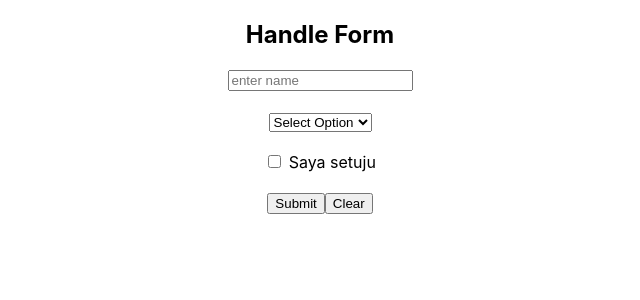
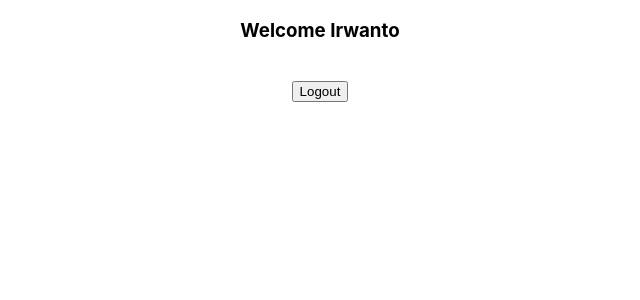
Before and after one commit to gerakanamalindonesia/react-tutorial, a React (Create React App) app: page / in a window 1280 px wide. Shown: the top 300 px of the page, without its empty margins (320-960 px from the left). Built offline with nearby package versions, Linux system fonts and the light colour scheme.

Commit message:
memahami conditional rendering

```diff
--- a/src/App.js
+++ b/src/App.js
@@ -1,32 +1,13 @@
 import {useState} from 'react'
 import './App.css';
+import Profile from "./Profile";
 
 function App() {
-    const [name, setName] = useState("")
-    const [tnc, setTnc] = useState(false)
-    const [interest, setInterest] = useState("")
-
-    function handleSubmit(e) {
-        e.preventDefault()
-
-        console.log(name, tnc, interest)
-    }
     return (
         <div className="App">
-            <h2>Handle Form</h2>
-            <form onSubmit={handleSubmit}>
-                <input type="text" placeholder="enter name" value={name} onChange={(e) => setName(e.target.value)} /><br /><br />
-                <select onChange={(e) => setInterest(e.target.value)}>
-                    <option>Select Option</option>
-                    <option>Marvel</option>
-                    <option>DC</option>
-                </select><br /><br />
-                <input type="checkbox" onChange={(e) => setTnc(e.target.checked)} /> <span>Saya setuju</span><br /><br />
-                <button type="submit">Submit</button>
-                <button>Clear</button>
-            </form>
+            <Profile />
         </div>
-     );
+    )
 }
 
 export default App;
--- /dev/null
+++ b/src/Profile.js
@@ -0,0 +1,15 @@
+import {useState} from "react"
+
+function Profile() {
+    const [loggedIn, setLoggedIn] = useState(true)
+
+    return (
+        <div>
+            { loggedIn ? <h3>Welcome Irwanto</h3> : <h3>Welcome Guest</h3>}
+            <br />
+            <button onClick={() => setLoggedIn(!loggedIn)}>{loggedIn ? "Logout" : "Login"}</button>
+        </div>
+    )
+}
+
+export default Profile
```
